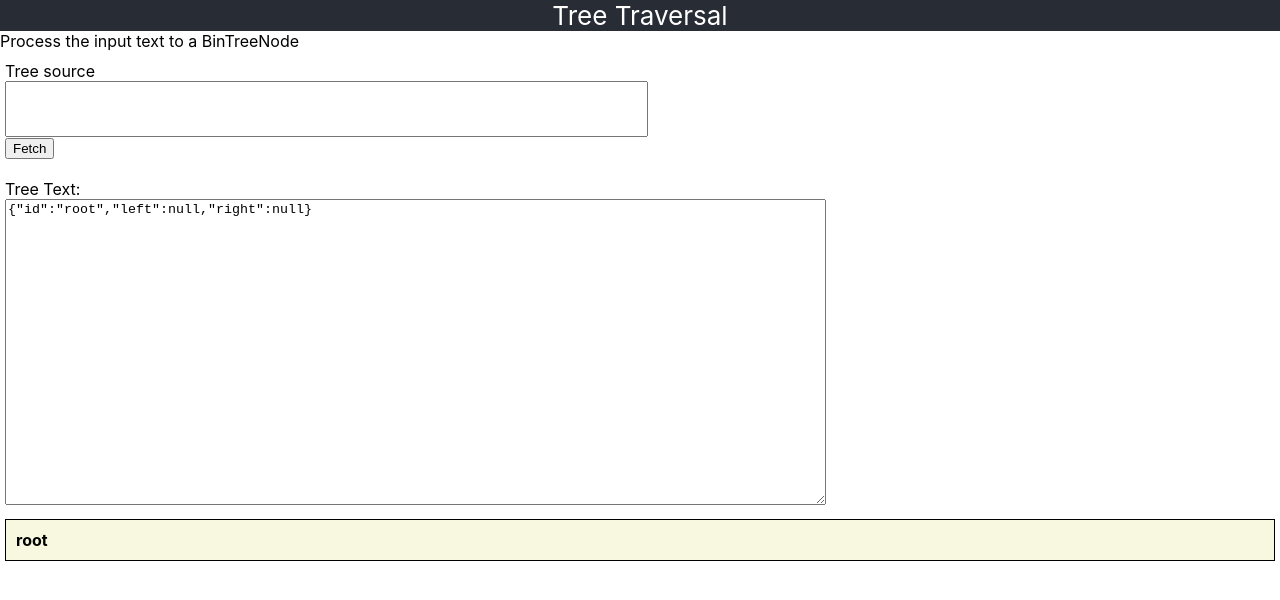
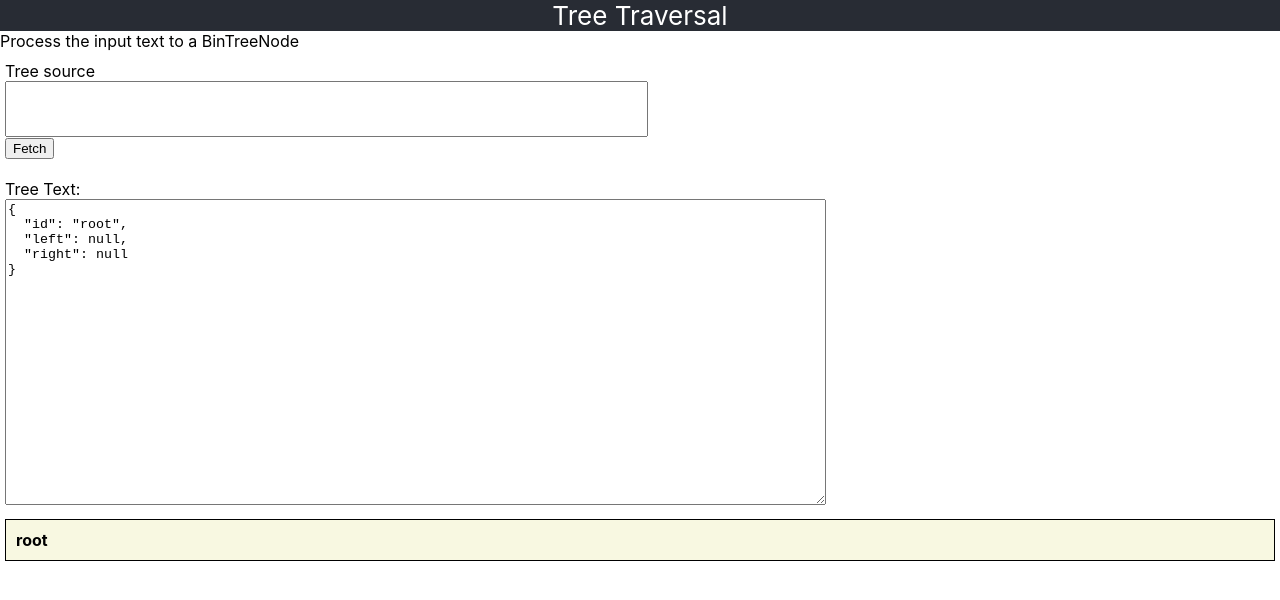
Before and after one commit to tocirml/array-to-tree, a React (Create React App) app: page / in a window 1280 px wide. Shown: the top 600 px of the page. Built offline with nearby package versions, Linux system fonts and the light colour scheme.

Commit message:
Add format to json text area

```diff
--- a/package.json
+++ b/package.json
@@ -29,5 +29,6 @@
     "not dead",
     "not ie <= 11",
     "not op_mini all"
-  ]
+  ],
+  "devDependencies": {}
 }
--- a/src/components/TreeTextArea.tsx
+++ b/src/components/TreeTextArea.tsx
@@ -17,7 +17,7 @@ export const TreeTextArea: React.FunctionComponent<TreeTextAreaProps> =
           name="tree-text"
           cols={100}
           rows={20}
-          value={JSON.stringify(props.treeNode)}
+          value={JSON.stringify(props.treeNode, null, 2)}
         ></textarea>
       </div>
     );
```
Also changed, not shown: 1 other file (tests, documents, lock files or other folders).
